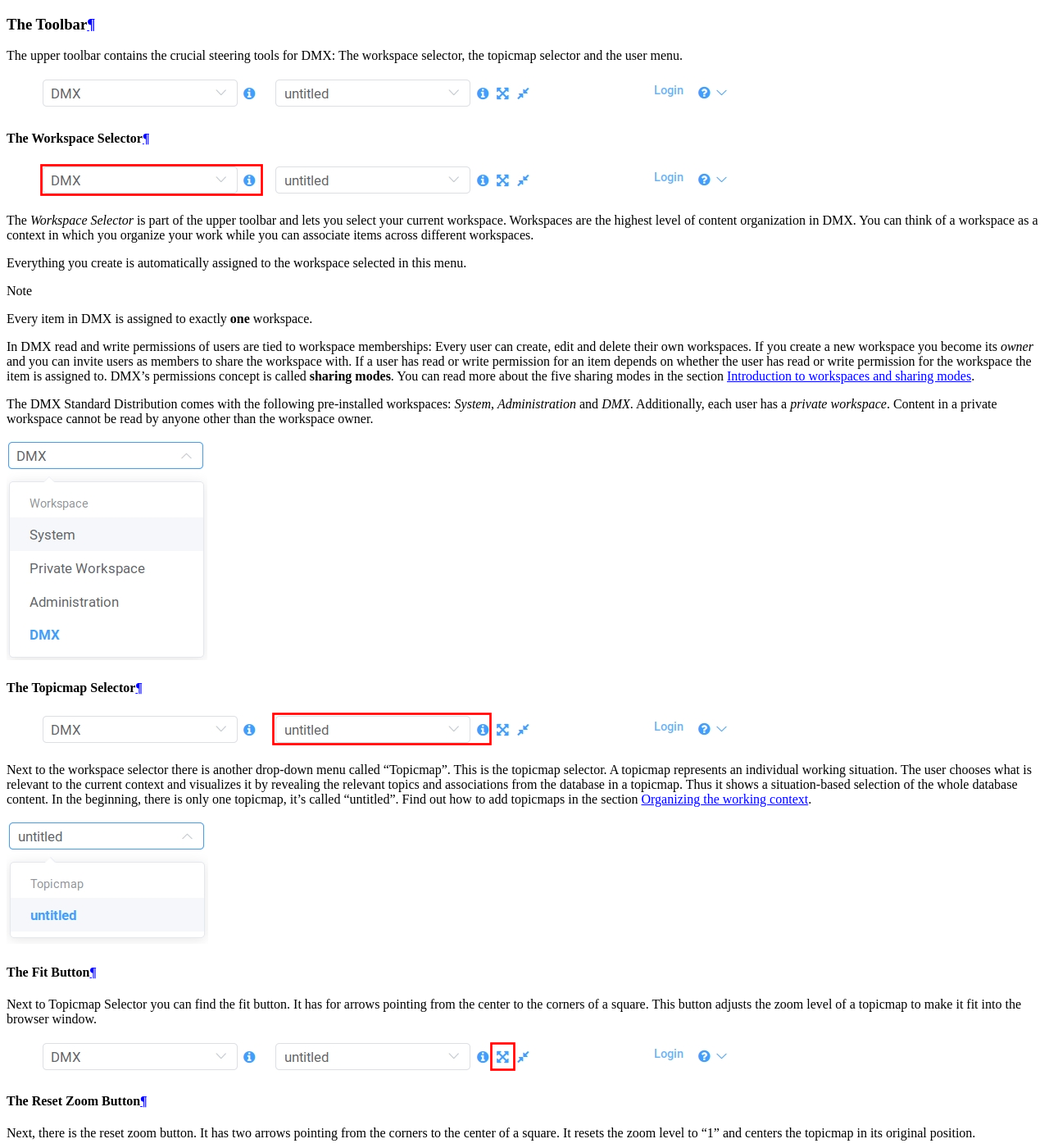
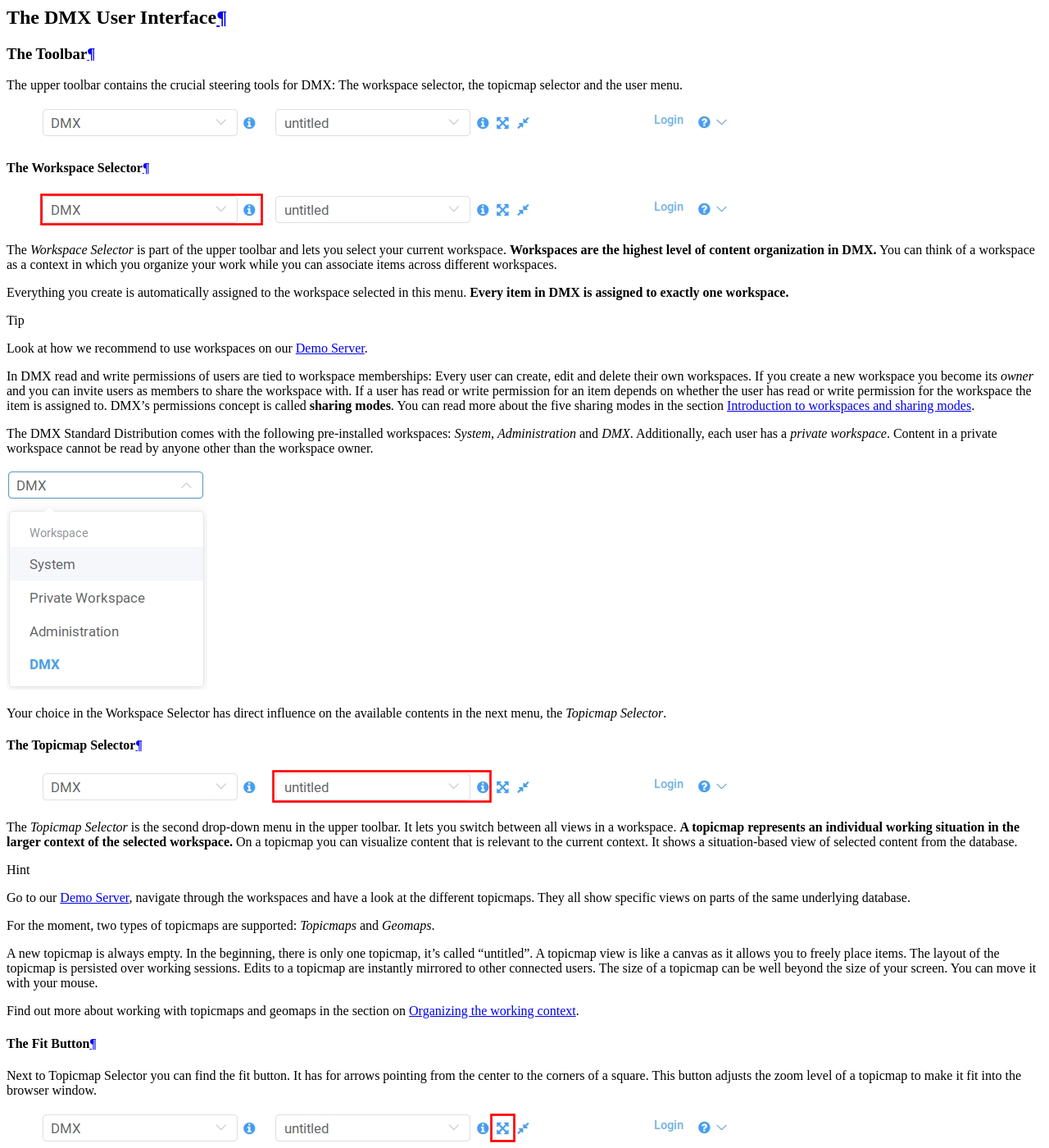
Before and after one commit to dmx-systems/dmx-documentation, a Sphinx documentation site: the page built from docs/user.rst, in a window 1280 px wide and 1400 px high, scrolled down 1840 px. Shown: the whole window at 82% size. Built offline with Sphinx 7.4.7 and the Read the Docs theme 2.0.0, drawn with Linux system fonts in a browser that asks for light colours; some of the changed text lies outside the part shown.

Commit message:
Rewrote explanation of topicmap selector, added new section about renaming topicmaps

```diff
--- a/docs/user.rst
+++ b/docs/user.rst
@@ -27,12 +27,13 @@
     :alt: Tool bar with highlighted workspace selector
 
 The *Workspace Selector* is part of the upper toolbar and lets you select your current workspace.
-Workspaces are the highest level of content organization in DMX.
+**Workspaces are the highest level of content organization in DMX.**
 You can think of a workspace as a context in which you organize your work while you can associate items across different workspaces.
 
 Everything you create is automatically assigned to the workspace selected in this menu.
-
-.. note:: Every item in DMX is assigned to exactly **one** workspace.
+**Every item in DMX is assigned to exactly one workspace.**
+
+.. tip:: Look at how we recommend to use workspaces on our `Demo Server <https://demo.dmx.systems/>`_.
 
 In DMX read and write permissions of users are tied to workspace memberships:
 Every user can create, edit and delete their own workspaces.
@@ -49,21 +50,33 @@
 
 .. _user-the-topic-map-selector:
 
+Your choice in the Workspace Selector has direct influence on the available contents in the next menu, the *Topicmap Selector*.
+
 The Topicmap Selector
 ----------------------
 
 .. figure:: _static/upper-toolbar-topicmap-selector.png
     :alt: Tool bar with highlighted topicmap selector
 
-Next to the workspace selector there is another drop-down menu called "Topicmap".
-This is the topicmap selector.
-A topicmap represents an individual working situation.
-The user chooses what is relevant to the current context and visualizes it by revealing the relevant topics and associations from the database in a topicmap.
-Thus it shows a situation-based selection of the whole database content.
+The *Topicmap Selector* is the second drop-down menu in the upper toolbar.
+It lets you switch between all views in a workspace.
+**A topicmap represents an individual working situation in the larger context of the selected workspace.**
+On a topicmap you can visualize content that is relevant to the current context.
+It shows a situation-based view of selected content from the database.
+
+.. hint:: Go to our `Demo Server <https://demo.dmx.systems/>`_, navigate through the workspaces and have a look at the different topicmaps. They all show specific views on parts of the same underlying database.
+
+
+For the moment, two types of topicmaps are supported: *Topicmaps* and *Geomaps*.
+
+A new topicmap is always empty.
 In the beginning, there is only one topicmap, it's called "untitled".
-Find out how to add topicmaps in the section :ref:`user-organizing-the-working-context`.
-
-.. image:: _static/topic-map-selector.png
+A topicmap view is like a canvas as it allows you to freely place items.
+The layout of the topicmap is persisted over working sessions.
+Edits to a topicmap are instantly mirrored to other connected users.
+The size of a topicmap can be well beyond the size of your screen. You can move it with your mouse.
+
+Find out more about working with topicmaps and geomaps in the section on :ref:`Organizing the working context<user-organizing-the-working-context>`.
 
 .. _user-the-fit-button:
 
@@ -512,13 +525,17 @@
 .. figure:: _static/illustration-database-topicmaps.png
     :alt: Illustration of DMX topicmaps each with a set of data revealed from the same underlying database.
 
+.. _user-working-with-topicmaps:
+
+Working with topicmaps
+======================
+
 .. _user-creating-a-topicmap:
 
 Creating a topicmap
-===================
-
-To start working in a new context or on a different part of your larger project you can create a new topicmap.
-This is done just like always:
+-------------------
+
+To start working in a new context or on a different part of your larger project you can create a new topicmap:
 Open the search/create dialog.
 Choose a name for the topicmap, search if it already exists, and create it by selecting the topic type "Topicmap".
 
@@ -527,6 +544,29 @@
 For topicmaps, the creation dialog has an additional choice between (usual) topicmaps and geo maps (see below).
 Once created, the new empty topicmap is opened.
 You can see its name in the :ref:`Topicmap Selector<user-the-topic-map-selector>` and use it to switch between topicmaps.
+
+.. _user-renaming-a-topicmap:
+
+Renaming a topicmap
+-------------------
+
+You can rename a topicmap by clicking the "i" button next to the :ref:`Topicmap Selector<user-the-topic-map-selector>`.
+
+.. image:: _static/rename-topicmap1.png
+
+The "i" button reveals the topicmap topic itself on the topicmap.
+Long-click onto it and select "Edit" from the context menu.
+
+.. image:: _static/rename-topicmap2.png
+
+The detail panel opens and lets you change the name.
+
+.. image:: _static/rename-topicmap3.png
+
+After saving the change the new name appears in the Topicmap Selector.
+You can :ref:`hide <user-hiding-items>` the topicmap topic from the map via the context menu.
+
+.. image:: _static/rename-topicmap4.png
 
 .. _user-geodata:
 
```
